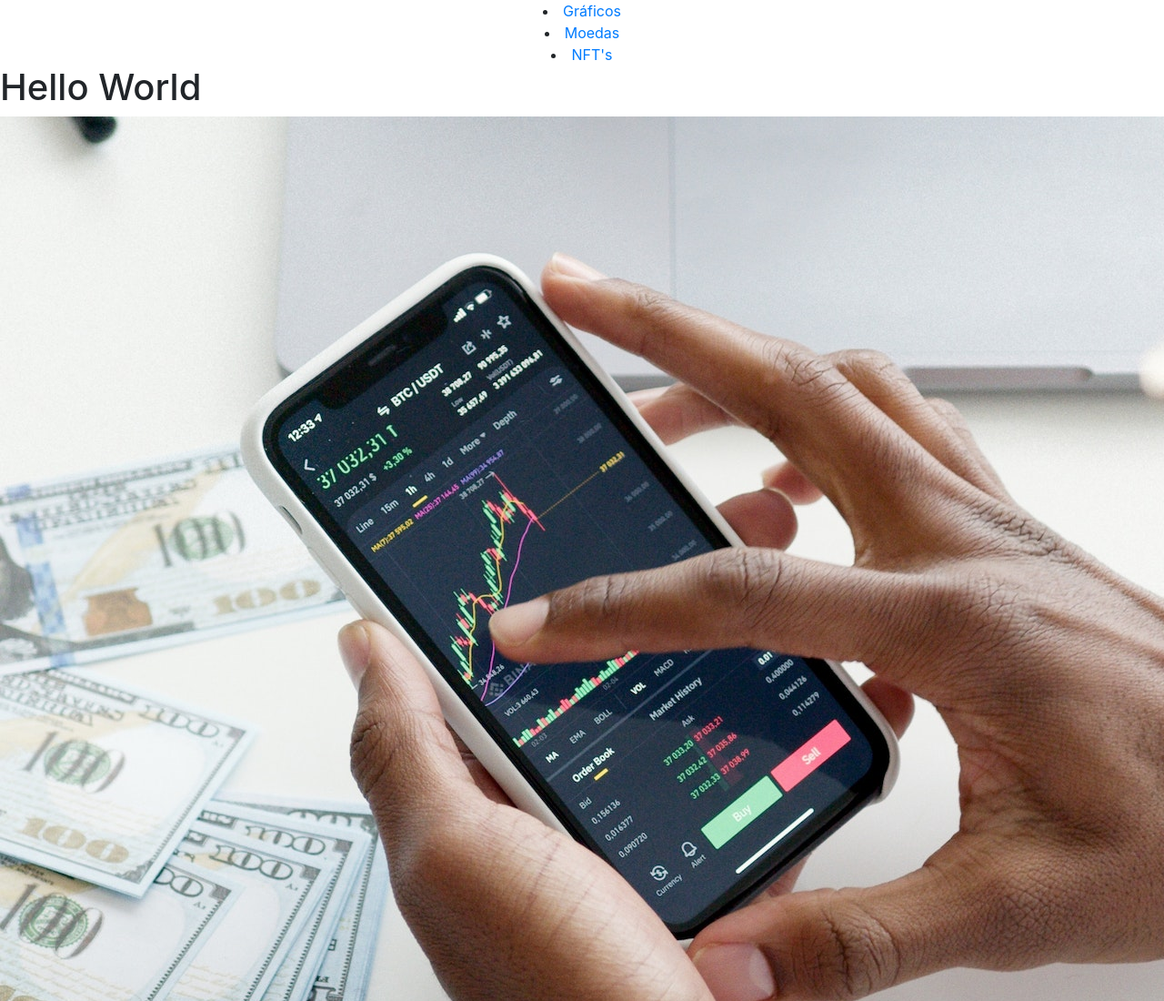
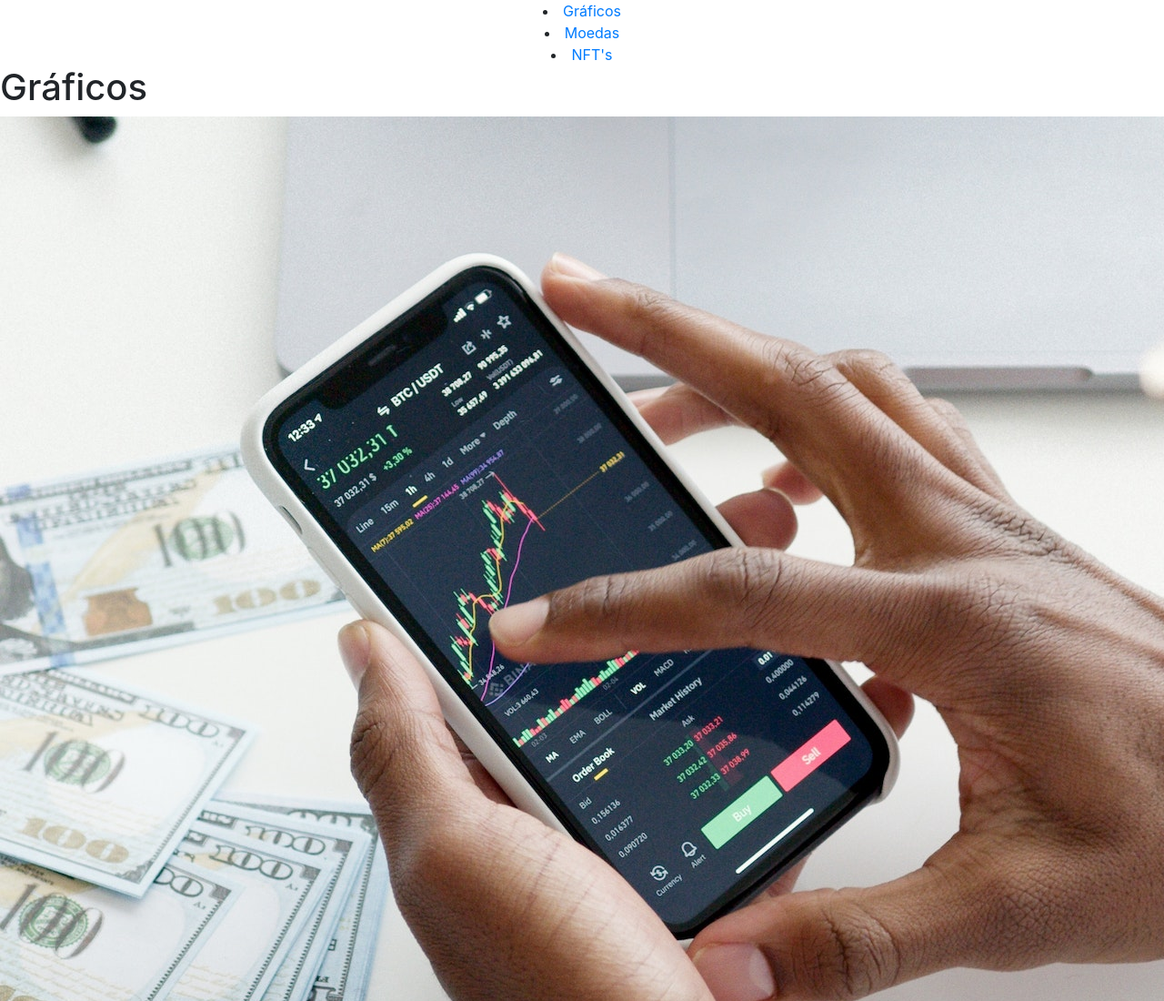
Before and after one commit to Sr-Stamina/JavaScriptTrader, a plain HTML site: page index.html in a window 1280 px wide. Shown: the top 1100 px of the page at 91% size. Drawn offline with nearby package versions, Linux system fonts and the light colour scheme.

Commit message:
Update index.html

```diff
--- a/index.html
+++ b/index.html
@@ -13,7 +13,7 @@
         <li><a href="index2.html">Moedas</a></li>
         <li><a href="index3.html">NFT's</a></li>
     </div>
-    <h1>Hello World</h1>
+    <h1>Gráficos</h1>
     <script src="https://code.jquery.com/jquery-3.3.1.slim.min.js" integrity="sha384-q8i/X+965DzO0rT7abK41JStQIAqVgRVzpbzo5smXKp4YfRvH+8abtTE1Pi6jizo" crossorigin="anonymous"></script>
     <script src="https://cdn.jsdelivr.net/npm/popper.js@1.14.7/dist/umd/popper.min.js" integrity="sha384-UO2eT0CpHqdSJQ6hJty5KVphtPhzWj9WO1clHTMGa3JDZwrnQq4sF86dIHNDz0W1" crossorigin="anonymous"></script>
     <script src="https://cdn.jsdelivr.net/npm/bootstrap@4.3.1/dist/js/bootstrap.min.js" integrity="sha384-JjSmVgyd0p3pXB1rRibZUAYoIIy6OrQ6VrjIEaFf/nJGzIxFDsf4x0xIM+B07jRM" crossorigin="anonymous"></script>
```
